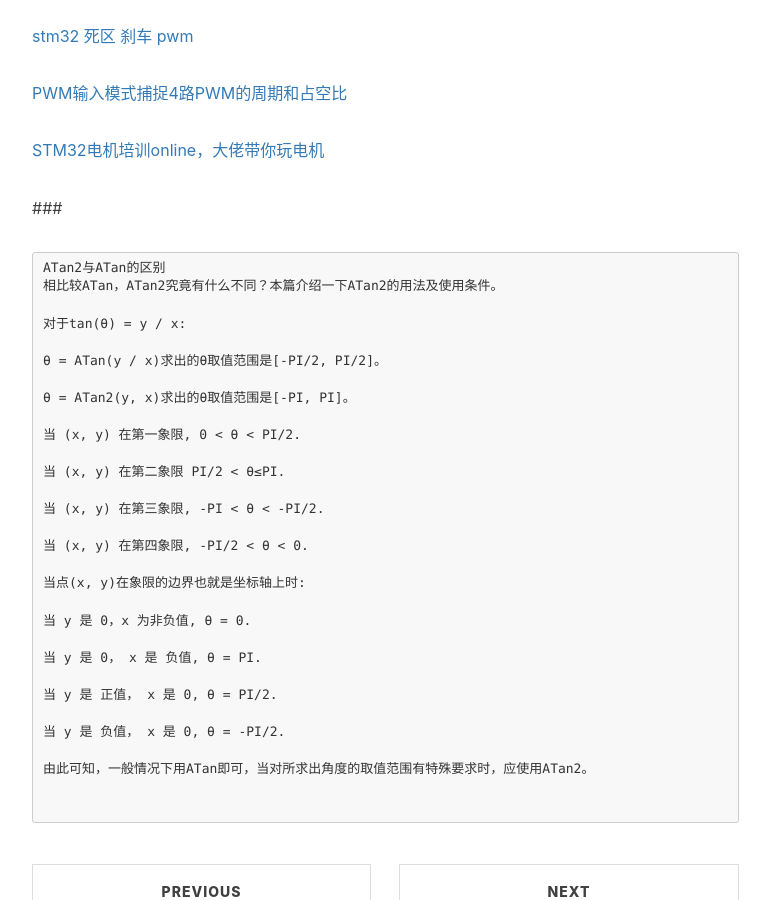
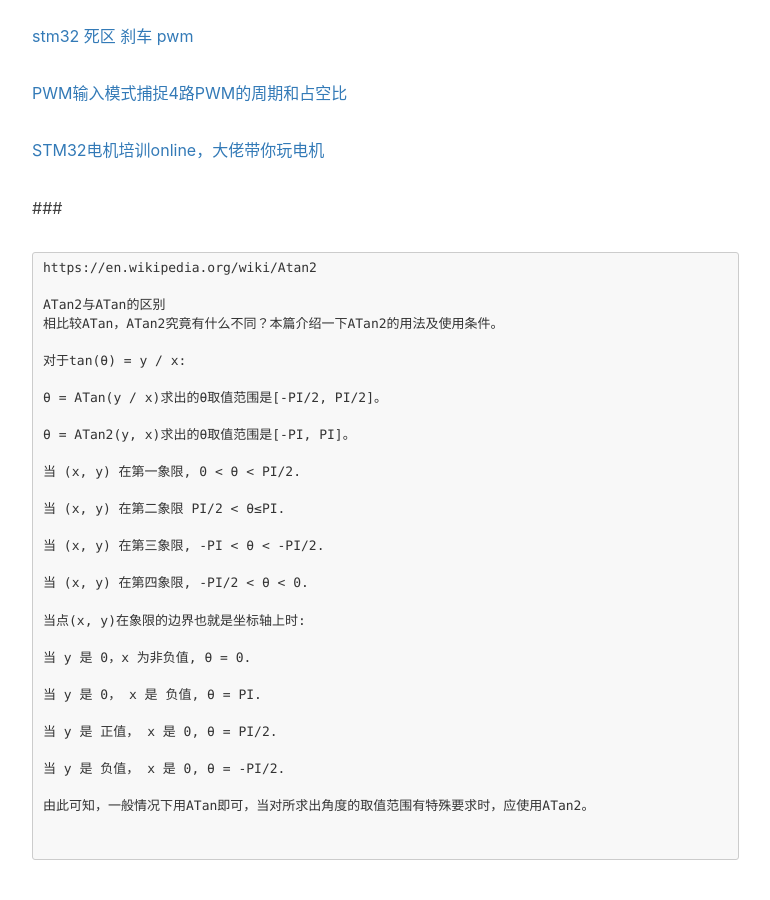
Before and after one commit to gary-robotics/dlward, a Jekyll site: the page built from _posts/2018-10-09-FOC-2018.markdown, in a window 1280 px wide and 900 px high, scrolled down 721 px. Shown: the whole window, without its empty margins (233-1003 px from the left). Built offline with Jekyll 4.4.1, drawn with Linux system fonts in a browser that asks for light colours; nearby versions of some CDN libraries; comment, search, counter and statistics services are not loaded; some of the changed lines change nothing that is shown.

Commit message:
Update 2018-10-09-FOC-2018.markdown

````diff
--- a/_posts/2018-10-09-FOC-2018.markdown
+++ b/_posts/2018-10-09-FOC-2018.markdown
@@ -24,7 +24,10 @@ tags:                               #标签
 
 
 ###
+
 ```
+https://en.wikipedia.org/wiki/Atan2
+
 ATan2与ATan的区别
 相比较ATan，ATan2究竟有什么不同？本篇介绍一下ATan2的用法及使用条件。
 
````
